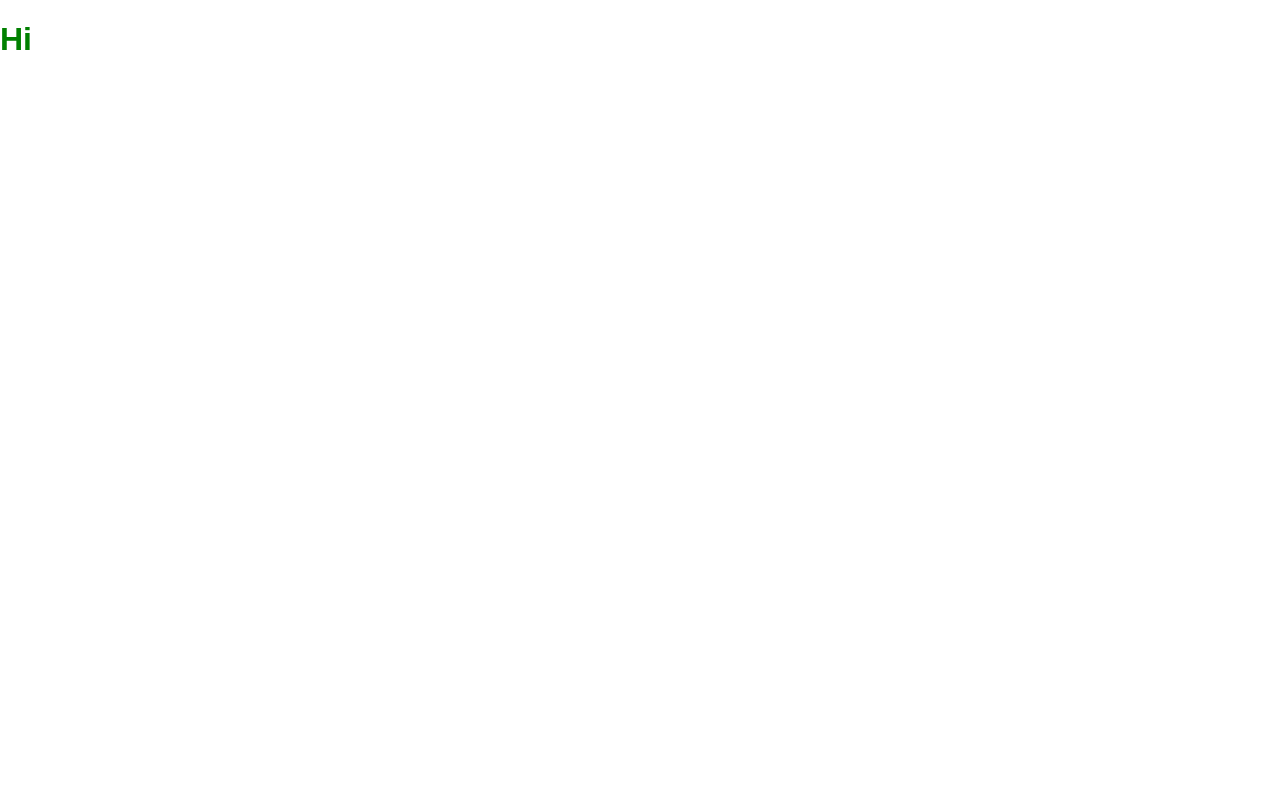
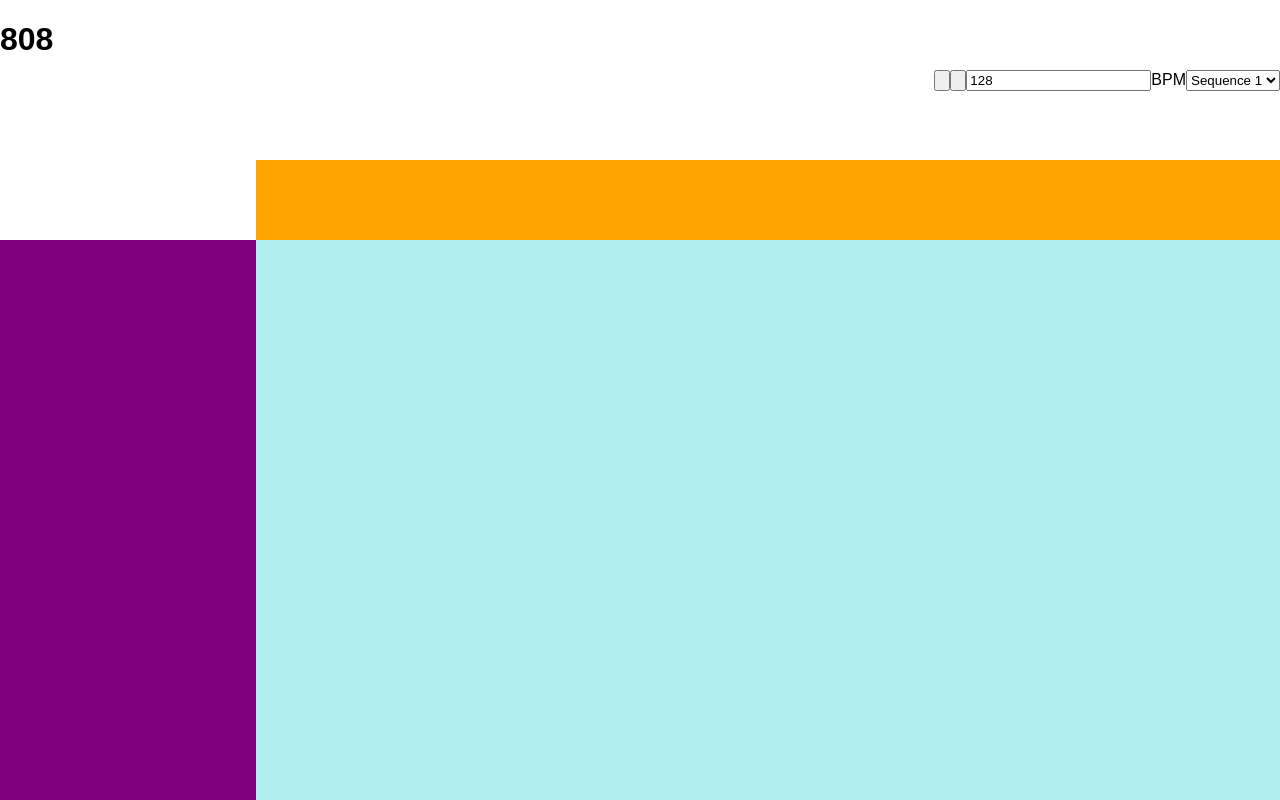
Before and after one commit to theerickramer/drum-machine, a React (Create React App) app: page / in a window 1280 px wide. Built offline with nearby package versions, Linux system fonts and the light colour scheme.

Commit message:
gridding

```diff
--- a/src/App.css
+++ b/src/App.css
@@ -1,2 +1,27 @@
-h1 {
-  color: green; }
+html,
+body,
+#root,
+.drum-machine {
+  height: 100%; }
+
+.drum-machine {
+  display: grid;
+  grid-template: 'name controls' 2fr '. stepColumnHeaders' 1fr 'instruments steps' 7fr / 1fr 4fr; }
+  .drum-machine .name {
+    grid-area: name; }
+  .drum-machine .controls {
+    grid-area: controls;
+    display: flex;
+    justify-content: flex-end;
+    align-self: center; }
+    .drum-machine .controls > * {
+      display: inline-block; }
+  .drum-machine .step-column-headers {
+    grid-area: stepColumnHeaders;
+    background: orange; }
+  .drum-machine .instruments {
+    grid-area: instruments;
+    background: purple; }
+  .drum-machine .steps {
+    grid-area: steps;
+    background: paleturquoise; }
--- a/src/App.js
+++ b/src/App.js
@@ -1,11 +1,32 @@
 import React, { Component } from 'react';
+import Header from './Header';
 import './App.css';
 
 class App extends Component {
   render() {
     return (
-      <div className="App">
-       <h1>Hi</h1>
+      <div className="drum-machine">
+        <div className="name">
+          <h1>808</h1>
+        </div>
+        <div className="controls">
+          <button className="button--stop" />
+          <button className="button--play" />
+          <div className="bpm">
+            <input className="bpm__input" value="128" id="bpm" />
+            <label className="bpm__label" htmlFor="bpm">
+              BPM
+            </label>
+          </div>
+          <select className="sequence">
+            <option>Sequence 1</option>
+            <option>Sequence 2</option>
+            <option>Sequence 3</option>
+          </select>
+        </div>
+        <div className="step-column-headers"></div>
+        <div className="instruments"></div>
+        <div className="steps"></div>
       </div>
     );
   }
--- a/src/App.scss
+++ b/src/App.scss
@@ -1,3 +1,45 @@
-h1 {
-  color: green;
+html,
+body,
+#root,
+.drum-machine {
+  height: 100%;
 }
+
+.drum-machine {
+  display: grid;
+  grid-template:
+    'name controls' 2fr
+    '. stepColumnHeaders' 1fr
+    'instruments steps' 7fr
+    / 1fr 4fr;
+
+  .name {
+    grid-area: name;
+  }
+
+  .controls {
+    grid-area: controls;
+    display: flex;
+    justify-content: flex-end;
+    align-self: center;
+
+    & > * {
+      display: inline-block;
+    }
+  }
+
+  .step-column-headers {
+    grid-area: stepColumnHeaders;
+    background: orange;
+  }
+
+  .instruments {
+    grid-area: instruments;
+    background: purple;
+  }
+
+  .steps {
+    grid-area: steps;
+    background: paleturquoise;
+  }
+}
--- /dev/null
+++ b/src/Header.js
@@ -0,0 +1,10 @@
+import React, { Component } from 'react';
+import './Header.css';
+
+export default class Header extends Component {
+  render() {
+    return (
+      <div></div>
+    );
+  }
+}
```
Also changed, not shown: src/Header.css (added), src/Header.scss (added).
